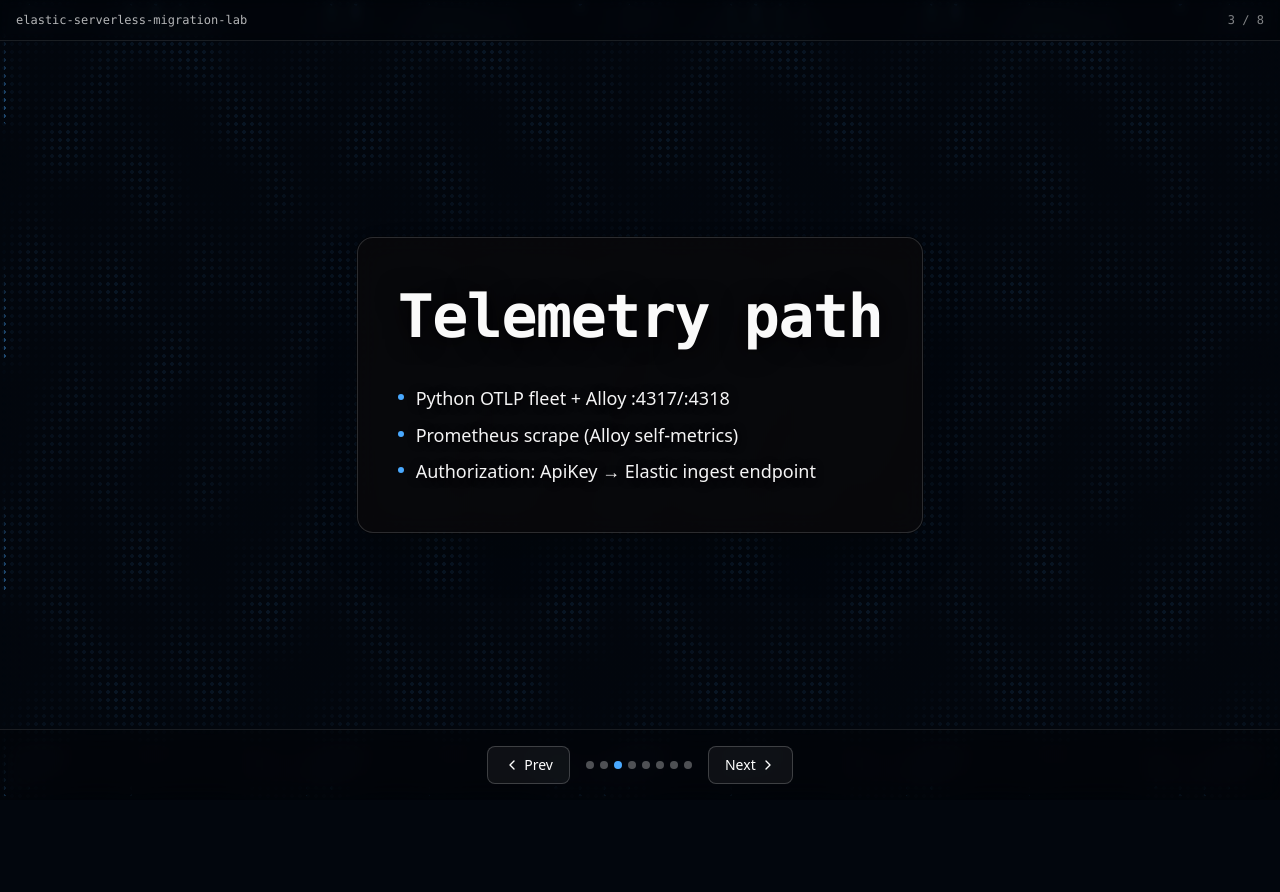
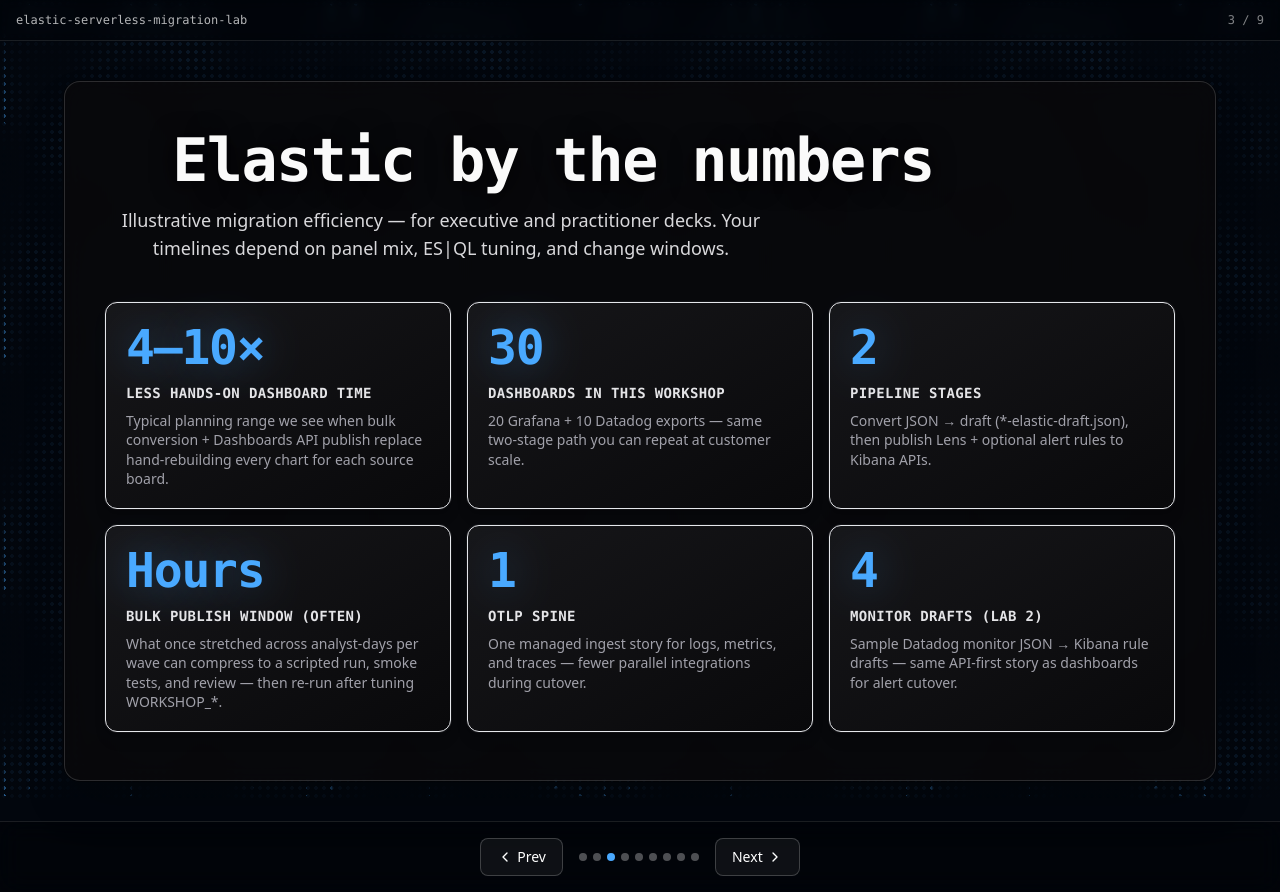
Before and after one commit to poulsbopete/dashboard-alert-migration, a React (Vite) app in the folder slides/: page / in a window 1280 px wide. Both pictures are taken after a click on the button 617 px from the left and 765 px from the top of the page. Before the commit the page ends 800 px from the top, so only its background shows below. Built offline with nearby package versions, Linux system fonts and the light colour scheme.

Commit message:
slides: add Elastic by the numbers infographic (migration time & scale)
Made-with: Cursor

```diff
--- a/slides/src/SlideDeck.tsx
+++ b/slides/src/SlideDeck.tsx
@@ -3,10 +3,19 @@ import { ChevronLeft, ChevronRight, ExternalLink } from "lucide-react";
 import { FallingPattern } from "@/components/ui/falling-pattern";
 import { cn } from "@/lib/utils";
 
+export type StatCard = {
+  /** Big figure (e.g. 4–10×, 30, 2) */
+  figure: string;
+  title: string;
+  caption?: string;
+};
+
 export type Slide = {
   title: string;
   subtitle?: string;
   bullets?: string[];
+  /** Elastic-by-the-numbers style grid */
+  statCards?: StatCard[];
   /** Instruqt (or other) lab — opens in a new browser tab */
   workshopUrl?: string;
   workshopLinkLabel?: string;
@@ -28,6 +37,45 @@ const SLIDES: Slide[] = [
     bullets: [
       "OTLP → managed mOTLP · logs-*, metrics-*, traces-*",
       "Two labs: 20 Grafana + 10 Datadog dashboards",
+    ],
+  },
+  {
+    title: "Elastic by the numbers",
+    subtitle:
+      "Illustrative migration efficiency — for executive and practitioner decks. Your timelines depend on panel mix, ES|QL tuning, and change windows.",
+    statCards: [
+      {
+        figure: "4–10×",
+        title: "Less hands-on dashboard time",
+        caption:
+          "Typical planning range we see when bulk conversion + Dashboards API publish replace hand-rebuilding every chart for each source board.",
+      },
+      {
+        figure: "30",
+        title: "Dashboards in this workshop",
+        caption: "20 Grafana + 10 Datadog exports — same two-stage path you can repeat at customer scale.",
+      },
+      {
+        figure: "2",
+        title: "Pipeline stages",
+        caption: "Convert JSON → draft (*-elastic-draft.json), then publish Lens + optional alert rules to Kibana APIs.",
+      },
+      {
+        figure: "Hours",
+        title: "Bulk publish window (often)",
+        caption:
+          "What once stretched across analyst-days per wave can compress to a scripted run, smoke tests, and review — then re-run after tuning WORKSHOP_*.",
+      },
+      {
+        figure: "1",
+        title: "OTLP spine",
+        caption: "One managed ingest story for logs, metrics, and traces — fewer parallel integrations during cutover.",
+      },
+      {
+        figure: "4",
+        title: "Monitor drafts (Lab 2)",
+        caption: "Sample Datadog monitor JSON → Kibana rule drafts — same API-first story as dashboards for alert cutover.",
+      },
     ],
   },
   {
@@ -117,9 +165,10 @@ export function SlideDeck() {
         <main className="flex flex-1 flex-col items-center justify-center px-4 py-10 text-center sm:px-6">
           <div
             className={cn(
-              "max-w-4xl rounded-2xl px-6 py-8 md:px-10 md:py-12",
+              "w-full rounded-2xl px-6 py-8 md:px-10 md:py-12",
               "border border-white/15 bg-zinc-950/85 shadow-2xl backdrop-blur-md",
               "ring-1 ring-black/40",
+              slide.statCards?.length ? "max-w-6xl" : "max-w-4xl",
             )}
           >
             <h1
@@ -132,6 +181,34 @@ export function SlideDeck() {
             </h1>
             {slide.subtitle ? (
               <p className="mt-4 max-w-2xl text-lg text-zinc-200/95">{slide.subtitle}</p>
+            ) : null}
+            {slide.statCards?.length ? (
+              <div className="mt-10 grid w-full gap-4 sm:grid-cols-2 xl:grid-cols-3">
+                {slide.statCards.map((s) => (
+                  <div
+                    key={s.title}
+                    className={cn(
+                      "flex flex-col rounded-xl border border-[var(--primary)]/25 bg-gradient-to-br from-zinc-900/90 to-zinc-950/90",
+                      "px-5 py-5 text-left shadow-lg ring-1 ring-white/5",
+                    )}
+                  >
+                    <p
+                      className={cn(
+                        "font-mono text-4xl font-extrabold tracking-tight text-[var(--primary)] md:text-5xl",
+                        "[text-shadow:0_0_40px_color-mix(in_oklab,var(--primary)_35%,transparent)]",
+                      )}
+                    >
+                      {s.figure}
+                    </p>
+                    <p className="mt-3 font-mono text-sm font-semibold uppercase tracking-wide text-zinc-200">
+                      {s.title}
+                    </p>
+                    {s.caption ? (
+                      <p className="mt-2 text-sm leading-snug text-zinc-400">{s.caption}</p>
+                    ) : null}
+                  </div>
+                ))}
+              </div>
             ) : null}
             {slide.workshopUrl ? (
               <div className="mt-8 flex flex-col items-center gap-2">
```
